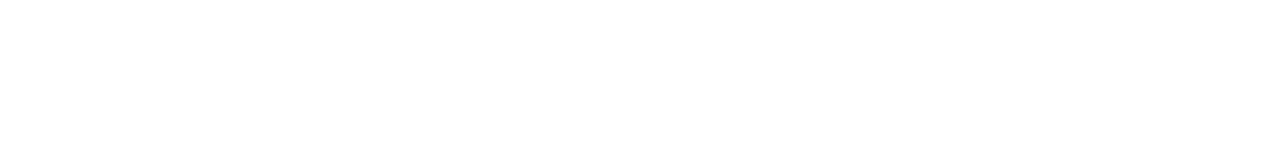
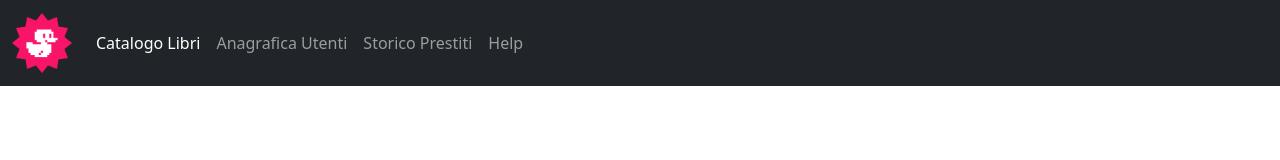
Before and after one commit to deca-francesco/html-css-bootstrap-dashboard, a plain HTML site: page experiment.html in a window 1280 px wide. Drawn offline with nearby package versions, Linux system fonts and the light colour scheme.

Commit message:
ADD: header navbar

```diff
--- a/experiment.html
+++ b/experiment.html
@@ -20,7 +20,34 @@
 
 <body>
     <header>
-        <!-- place navbar here -->
+        <nav class="navbar navbar-expand-lg bg-dark" data-bs-theme="dark">
+            <div class="container-fluid">
+                <a class="navbar-brand" href="#">
+                    <img src="./img/duck.png" width="60" alt="logo">
+                </a>
+                <button class="navbar-toggler" type="button" data-bs-toggle="collapse"
+                    data-bs-target="#navbarSupportedContent" aria-controls="navbarSupportedContent"
+                    aria-expanded="false" aria-label="Toggle navigation">
+                    <span class="navbar-toggler-icon"></span>
+                </button>
+                <div class="collapse navbar-collapse" id="navbarSupportedContent">
+                    <ul class="navbar-nav me-auto mb-2 mb-lg-0">
+                        <li class="nav-item">
+                            <a class="nav-link active" aria-current="page" href="#">Catalogo Libri</a>
+                        </li>
+                        <li class="nav-item">
+                            <a class="nav-link" href="#">Anagrafica Utenti</a>
+                        </li>
+                        <li class="nav-item">
+                            <a class="nav-link" href="#">Storico Prestiti</a>
+                        </li>
+                        <li class="nav-item">
+                            <a class="nav-link" href="#">Help</a>
+                        </li>
+                    </ul>
+                </div>
+            </div>
+        </nav>
     </header>
     <main>
 
```
Also changed, not shown: index.html (+28 -1 lines).
